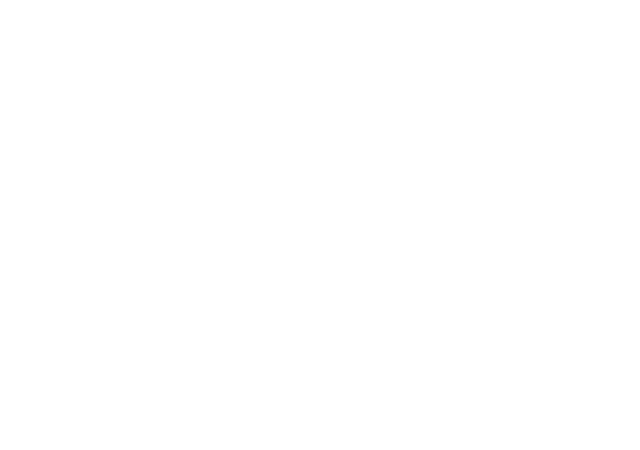
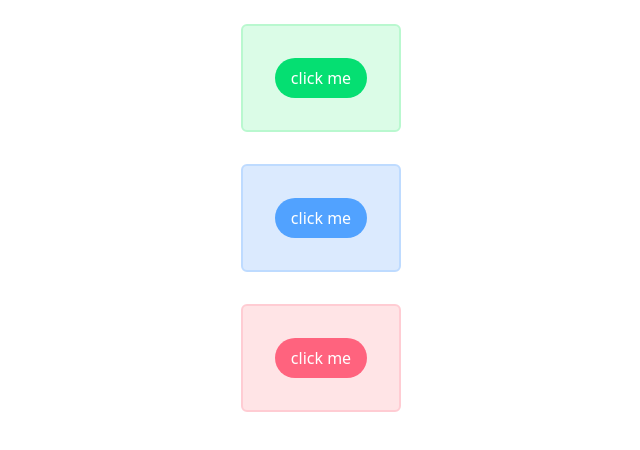
Before and after one commit to ayomidesangogade/tailwind-lessons, a React (Vite) app in the folder tailwind-lessons/: page /ninth-lesson in a window 1280 px wide. Before the commit this address had no page. Shown: the top 450 px of the page, without its empty margins (319-959 px from the left). Built offline with nearby package versions, Linux system fonts and the light colour scheme.

Commit message:
Add NinthLesson component and update navigation in EighthLesson

```diff
--- a/tailwind-lessons/src/App.jsx
+++ b/tailwind-lessons/src/App.jsx
@@ -7,6 +7,7 @@ import FifthLesson from "./lessons/FifthLesson";
 import SixthLesson from "./lessons/SixthLesson";
 import SeventhLesson from "./lessons/SeventhLesson";
 import EighthLesson from "./lessons/EighthLesson";
+import NinthLesson from "./lessons/NinthLesson";
 import { Routes, Route, BrowserRouter } from "react-router-dom";
 
 function App() {
@@ -23,6 +24,7 @@ function App() {
         <Route path="/sixth-lesson" element={<SixthLesson />} />
         <Route path="/seventh-lesson" element={<SeventhLesson />} />
         <Route path="/eighth-lesson" element={<EighthLesson />} />
+        <Route path="/ninth-lesson" element={<NinthLesson />} />
       </Routes>
     </BrowserRouter>
   )
--- /dev/null
+++ b/tailwind-lessons/src/components/Button.jsx
@@ -0,0 +1,5 @@
+function Button({backgroundColour}) {
+    return <button className={`py-2 px-4 rounded-full text-white ${backgroundColour} cursor-pointer`}>click me</button>
+}
+
+export default Button;
--- a/tailwind-lessons/src/lessons/EighthLesson.jsx
+++ b/tailwind-lessons/src/lessons/EighthLesson.jsx
@@ -1,15 +1,22 @@
 import { useState } from "react";
+import { Link } from "react-router-dom";
 
 function EighthLesson() {
     const [message, setMessage] = useState("hello world!!");
 
     return (
-        <div className="flex flex-col justify-center items-center h-screen">
-            <div className="mb-4 text-stone-400 text-3xl">{message}</div>
-            <div className="text-white">
-                <button className="bg-cyan-500 px-4 py-2 m-2 cursor-pointer rounded-sm" onClick={() => setMessage("yayyyy")}>one</button>
-                <button className="bg-purple-500 px-4 py-2 m-2 cursor-pointer rounded-sm" onClick={() => setMessage("wooooo")}>two</button>
-                <button className="bg-yellow-500 px-4 py-2 m-2 cursor-pointer rounded-sm" onClick={() => setMessage("byeeee")}>three</button>
+        <div className="flex flex-col h-screen">
+            <div className="m-4 flex justify-between">
+                <Link to="/seventh-lesson" className="px-2 py-4 bg-red-400 rounded-md hover:bg-red-600 text-white duration-500">Previous lesson</Link>
+                <Link to="/ninth-lesson" className="px-2 py-4 bg-green-400 hover:bg-green-600 rounded-md text-white duration-500">Next lesson</Link>
+            </div>
+            <div className="flex flex-col justify-center items-center flex-1">
+                <div className="mb-4 text-stone-400 text-3xl">{message}</div>
+                <div className="text-white">
+                    <button className="bg-cyan-500 px-4 py-2 m-2 cursor-pointer rounded-sm" onClick={() => setMessage("yayyyy")}>one</button>
+                    <button className="bg-purple-500 px-4 py-2 m-2 cursor-pointer rounded-sm" onClick={() => setMessage("wooooo")}>two</button>
+                    <button className="bg-yellow-500 px-4 py-2 m-2 cursor-pointer rounded-sm" onClick={() => setMessage("byeeee")}>three</button>
+                </div>
             </div>
         </div>
     )
--- /dev/null
+++ b/tailwind-lessons/src/lessons/NinthLesson.jsx
@@ -0,0 +1,19 @@
+import Button from "../components/Button";
+
+function NinthLesson() {
+    return (
+        <div className="flex flex-col items-center p-2">
+            <div className="m-4 border-2 border-green-200 py-8 px-8 rounded-md bg-green-100">
+                <Button backgroundColour={"bg-green-400"}/>
+            </div>
+            <div className="m-4 border-2 border-blue-200 py-8 px-8 rounded-md bg-blue-100">
+                <Button backgroundColour={"bg-blue-400"}/>
+            </div>
+            <div className="m-4 border-2 border-rose-200 py-8 px-8 rounded-md bg-rose-100">
+                <Button backgroundColour={"bg-rose-400"}/>
+            </div>
+        </div>
+    )
+}
+
+export default NinthLesson;
```
